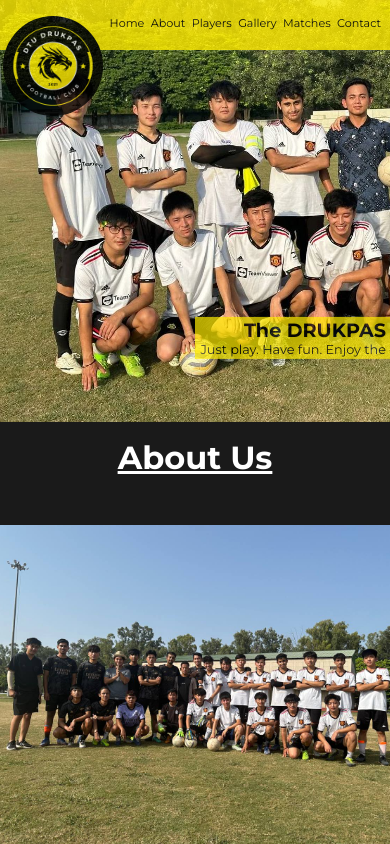
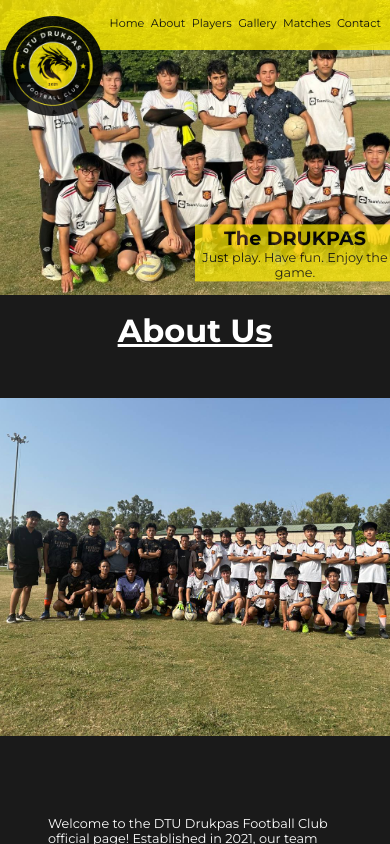
Before and after one commit to Yeshijrod28/footballclubwebsite, a Vue app: page / in a window 390 px wide. Shown: the top 844 px of the page. Built offline with nearby package versions, Linux system fonts and the light colour scheme.

Commit message:
final commit

```diff
--- a/src/components/HomePage.vue
+++ b/src/components/HomePage.vue
@@ -53,12 +53,12 @@
 }
 @media (max-width: 481px) {
     .hero{
-        height: 50vh;
+        height: 35vh;
         margin-right: -2rem;
     }
     .hero .heading{
-        top: 40%;
-        max-width: 240px;
+        top: 30%;
+        max-width: 200px;
         padding: 0.1rem;
     }
     .hero .heading h1 {
@@ -76,11 +76,11 @@
 }
 @media (max-width:321px){
     .hero .heading{
-        top: 30%;
+        top: 25%;
         max-width: 160px;
     }
     .hero{
-        height: 40vh;
+        height: 30vh;
         margin-right: -2rem;
     }
 }
```
